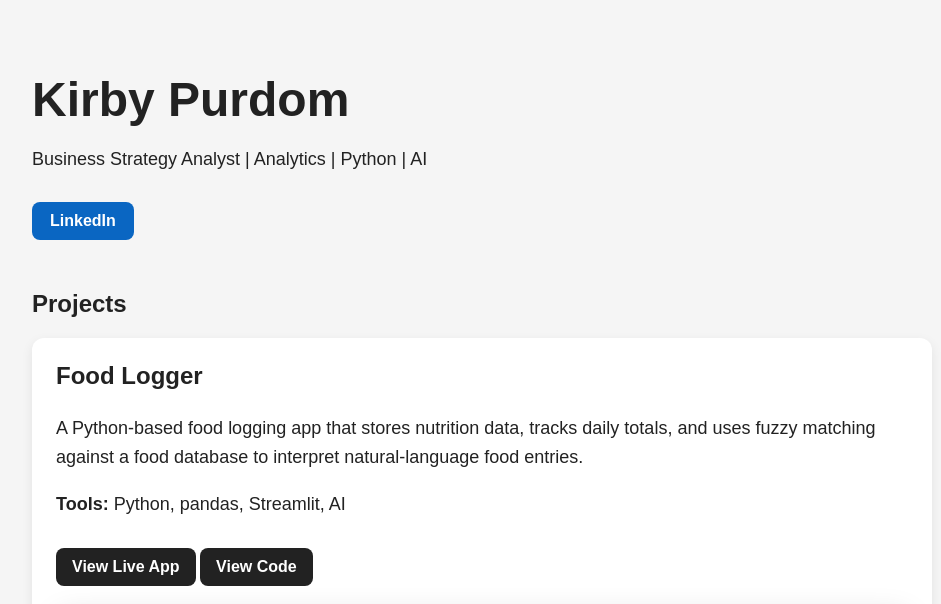
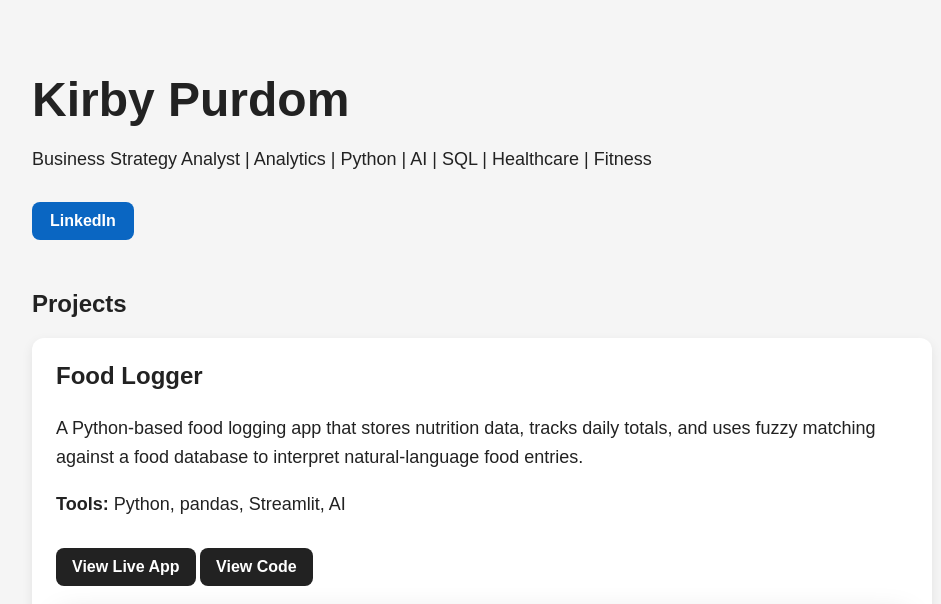
Before and after one commit to kpurdom33/portfolio, a plain HTML site: page index.html in a window 1280 px wide. Shown: the top 604 px of the page, without its empty margins (158-1099 px from the left). Drawn offline with Linux system fonts and the light colour scheme.

Commit message:
Update index.html

```diff
--- a/index.html
+++ b/index.html
@@ -7,7 +7,7 @@
 
 <body>
     <h1>Kirby Purdom</h1>
-    <p>Business Strategy Analyst | Analytics | Python | AI</p>
+    <p>Business Strategy Analyst | Analytics | Python | AI | SQL | Healthcare | Fitness</p>
     <a href="https://www.linkedin.com/in/kirbypurdom/" target="_blank" class="linkedin-button">
     LinkedIn
 </a>
```
